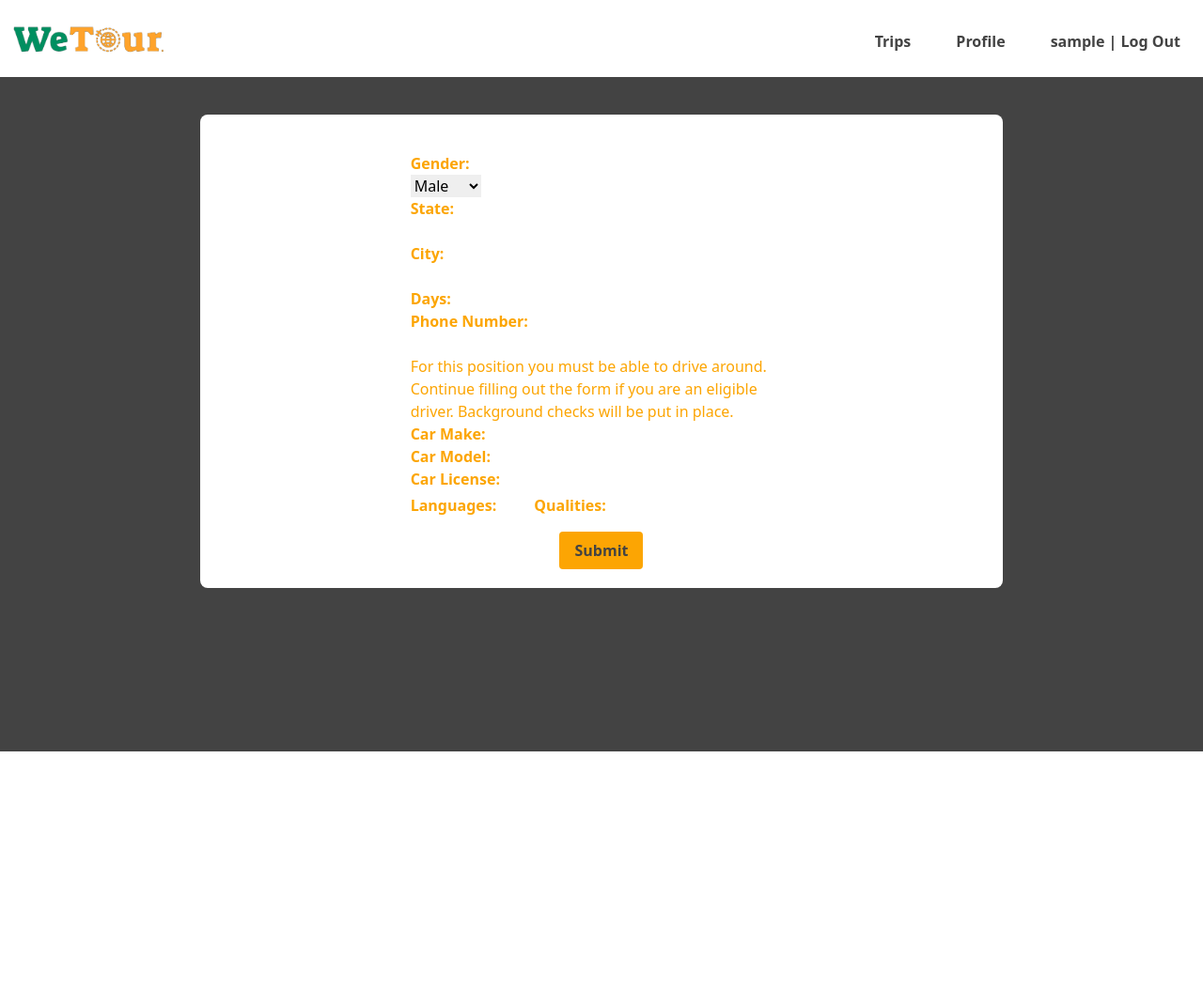
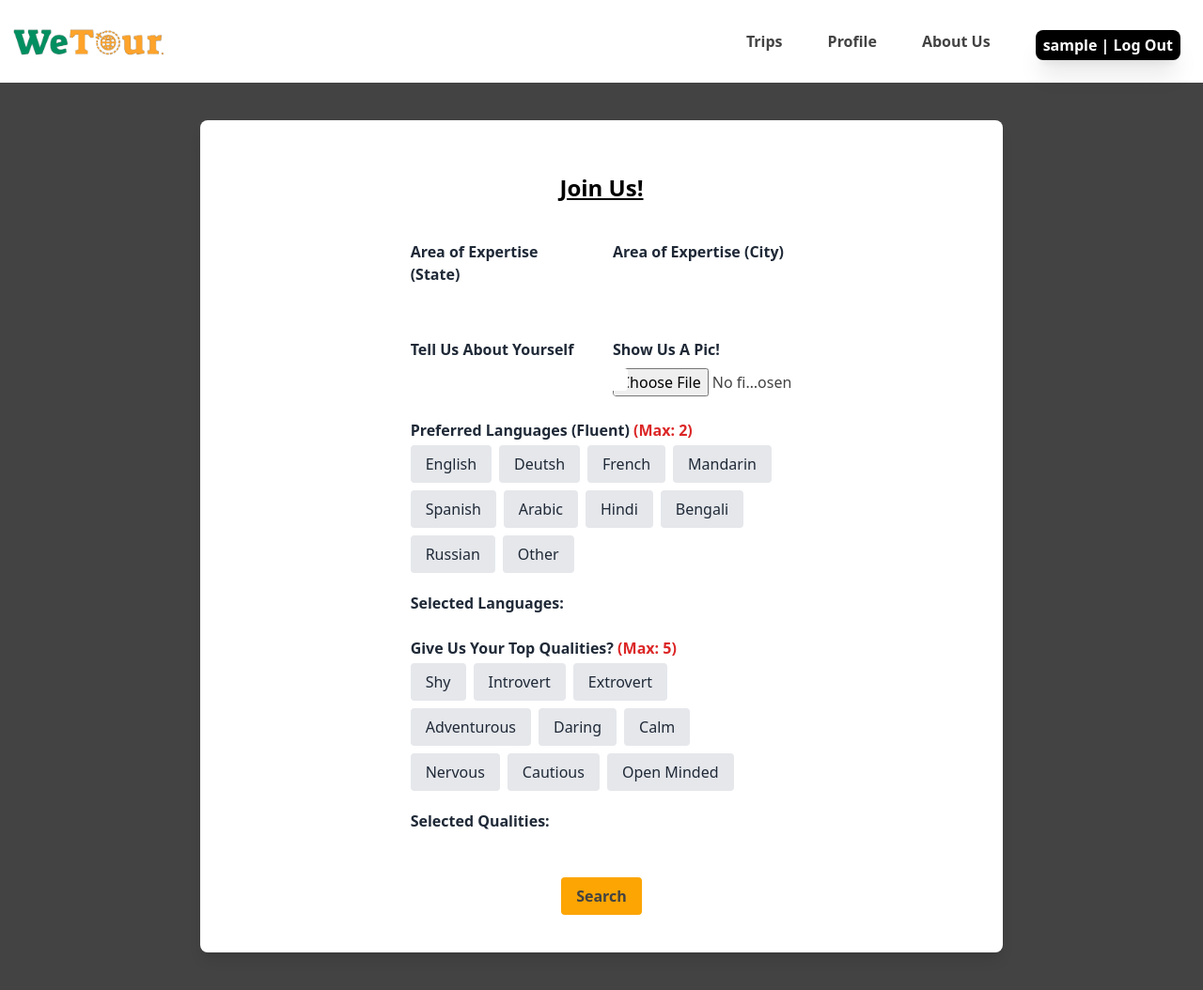
Before and after one commit to aidanvancil/WeTour, a Django app: page /guide in a window 1280 px wide. Shown: the whole page at 94% size. Before the commit the page ends 800 px from the top, so only its background shows below. Run offline with Django 4.2, Linux system fonts and the light colour scheme; the visitor is signed in with stand-in values (Sample User, id 1); some libraries are stand-ins or nearby versions.

Commit message:
Micro Commit

```diff
--- a/WeTour/urls.py
+++ b/WeTour/urls.py
@@ -27,7 +27,7 @@ urlpatterns = [
     path('logout', views.login, name='logout'),
     path('profile', views.profile, name='profile'),
     path('update_profile', views.update_profile, name='update_profile'),
-    path('aboutus', views.about_us, name='/aboutus'),
+    path('about', views.about_us, name='about'),
     path('trip', views.trip, name='trip'),
     path('render_guides', views.view_guide, name='render_guides'),
     path('guide', views.guide, name='guide'),
--- /dev/null
+++ b/app/admin.py
@@ -0,0 +1,5 @@
+from django.contrib import admin
+from .models import Trip, Profile
+
+admin.site.register(Trip)
+admin.site.register(Profile)
--- a/app/forms.py
+++ b/app/forms.py
@@ -27,27 +27,10 @@ class ProfileRegisterForm(forms.ModelForm):
         self.fields['phone_number'].widget.attrs.update({'placeholder': ('Phone #')})
 
 class TripForm(forms.Form):
-    GENDER_CHOICES = (
+    GENDER_CHOICES = [
         ('M', 'Male'),
         ('F', 'Female'),
         ('O', 'Other'),
-    )
-    LANGUAGES_CHOICES = (
-        ('EN', 'English'),
-        ('FR', 'French'),
-        ('ES', 'Spanish'),
-        ('DE', 'German'),
-    )
-    QUALITIES_CHOICES = [
-        'Shy',
-        'Introvert',
-        'Extrovert',
-        'Adventurous',
-        'Daring',
-        'Calm',
-        'Nervous',
-        'Cautious',
-        'Open Minded',
     ]
 
     gender = forms.ChoiceField(
@@ -74,21 +57,10 @@ class TripForm(forms.Form):
 
 
 class GuideForm(forms.Form):
-    GENDER_CHOICES = (
-        ('M', 'Male'),
-        ('F', 'Female'),
-        ('O', 'Other'),
-    )
-    LANGUAGES_CHOICES = (
-        ('EN', 'English'),
-        ('FR', 'French'),
-        ('ES', 'Spanish'),
-        ('DE', 'German'),
-    )
-
-    gender = forms.ChoiceField(
-        choices=GENDER_CHOICES,
-        widget=forms.Select(attrs={'class': 'form-select'}),
+    profile_pic = forms.ImageField()
+    bio = forms.CharField(
+        max_length=200,
+        widget=forms.TextInput(attrs={'class': 'form-input'})
     )
     state = forms.CharField(
         max_length=100,
--- a/app/templates/aboutus.html
+++ b/app/templates/aboutus.html
@@ -23,10 +23,10 @@
                         <div class="flex flex-col ml-[3%] pl-0 w-1/2 relative">
                             <br>
                             <br>
-                            <p class="text-[#434343] rounded-lg text-2xl text-center">Welcome to WeTour! We hope you have an amazing time exploring new places and meeting new people. </p>
+                            <p class="text-[#434343] rounded-lg text-2xl text-center font-bold p-4">Welcome to WeTour! We hope you have an amazing time exploring new places and meeting new people. </p>
                             <br>
                             <br>
-                            <p class="text-[#434343] rounded-lg text-2xl text-center">With love from the WeTour team!</p>
+                            <p class="text-[#434343] rounded-lg text-2xl font-bold text-center">With love from the <span class="px-2 py-1 text-inherit bg-black rounded-lg"><span class="text-[#03915E]">We</span><span class="text-[#FCA503]">Tour.</span></span> team!</p>
                         </div>
                     </div>
 
--- a/app/templates/base_home.html
+++ b/app/templates/base_home.html
@@ -14,15 +14,16 @@
 	</head>
   <nav class="bg-white sticky flex top-0 text-center justify-between p-2 z-50">
         <div class='flex relative mls-10' style="display: flex; justify-content: center; align-items: center;">
-          <img class="max-h-[40px] !important" src="{% static 'images/logo.png' %}" alt="logo"/>
+          <a href="{% url 'landing_page' %}"><img class="max-h-[40px] !important" src="{% static 'images/logo.png' %}" alt="logo"/></a>
         </div>
         <div class='flex justify-between p-4 font-ubuntu font-bold mt-2 text-[#434343] space-x-12'>
             <img src="" alt="" />
             <img src="" alt="" />
             {% if not homepage_T %}<h3 class='sm:mr-4 md:mr-4 lg:mr-6 xl:mr-10 mr-16 underline-animation'><a class="" href="{% url 'home' %}">Trips</a></h3>{% endif %}
-            {% if not guide_T %}<h3 class='sm:mr-4 md:mr-4 lg:mr-6 xl:mr-10 mr-16 underline-animation md:block hidden'><a class="" href="{% url 'guide' %}">Become A Tour Guide</a></h3>{% endif %}
+            {% if not guide_T %}<h3 class='sm:mr-4 md:mr-4 lg:mr-6 xl:mr-10 mr-16 underline-animation'><a class="" href="{% url 'guide' %}">Become A Tour Guide</a></h3>{% endif %}
             {% if not profile_T %}<h3 class='sm:mr-4 md:mr-4 lg:mr-6 xl:mr-10 mr-16 underline-animation'><a class="" href="{% url 'profile' %}">Profile</a></h3>{% endif %}
-            <h3 class='sm:mr-4 md:mr-4 lg:mr-6 xl:mr-10 mr-16 underline-animation sm:block hidden'><a class="" href="{% url 'logout' %}">{{user.username}} | Log Out</a></h3>
+            {% if not about_T %}<h3 class='sm:mr-4 md:mr-4 lg:mr-6 xl:mr-10 mr-16 underline-animation'><a class="" href="{% url 'about' %}">About Us</a></h3>{% endif %}
+            <h3 class='sm:mr-4 md:mr-4 lg:mr-6 xl:mr-10 mr-16 shadow-xl transition-transform duration-300 transform hover:-translate-y-1 hover:scale-105 md:block hidden px-2 py-1 bg-black rounded-lg text-white sm:block hidden'><a class="" href="{% url 'logout' %}">{{user.username}} | Log Out</a></h3>
         </div>
       </nav>
 	<body class="bg-[#434343] scroll-m-0">
--- a/app/templates/guide.html
+++ b/app/templates/guide.html
@@ -1,32 +1,127 @@
 {% extends 'base_home.html' %}
+{% load widget_tweaks %}
+{% block content %}
+<section class="w-2/3 mx-auto my-10 px-5 py-10 bg-white rounded-lg shadow-lg">
+    <div class="w-full p-4"><h1 class="flex font-bold text-black underline text-2xl justify-center">Join Us!</h1></div>
+  <form method="post" action="" id="inpform" class="w-full md:w-3/4 lg:w-1/2 mx-auto space-y-6">
+    {% csrf_token %}
+    <div class="grid grid-cols-2 gap-6">
+      <div class="flex flex-col">
+        <label for="state" class="font-bold text-gray-800 mb-2">Area of Expertise (State)</label>
+        {{ form.state|add_class:"rounded" }}
+      </div>
+      <div class="flex flex-col">
+        <label for="city" class="font-bold text-gray-800 mb-2">Area of Expertise (City)</label>
+        {{ form.city|add_class:"rounded" }}
+      </div>
+      <div class="flex flex-col">
+        <label for="gender" class="font-bold text-gray-800 mb-2">Tell Us About Yourself</label>
+        <div class="relative">
+          {{ form.bio|add_class:"rounded" }}
+        </div>
+      </div>
 
-{% block content %}
-<section class="w-2/3 h-1/2 mx-auto bg-white p-5 rounded-lg mt-10 mb-10">
-    <form method="post" action="trip" class="mx-auto mt-5">
-        <div class="w-1/2 mx-auto space-y-1 text-[#FCA503]">
-            {% csrf_token %}
-            <div class="">
-                <p class="font-bold">Gender: </p><div class="text-black">{{ form.gender }}</div>
-                <p class="font-bold">State: </p><div class="text-black">{{ form.state }}</div>
-                <p class="font-bold">City: </p><div class="text-black">{{ form.city }}</div>
-                <p class="font-bold">Days: </p><div class="text-black">{{ form.days }}</div>
-                <p class="font-bold">Phone Number: </p><div class="text-black">{{ form.phone_number }}</div>
-                <p>For this position you must be able to drive around. Continue filling out the form if you are an eligible driver. Background checks will be put in place. </p>
-                <p class="font-bold">Car Make: </p><div class="text-black">{{ form.make }}</div>
-                <p class="font-bold">Car Model: </p><div class="text-black">{{ form.model }}</div>
-                <p class="font-bold">Car License: </p><div class="text-black">{{ form.license_plate }}</div>
-            </div>
-            <div class="flex space-x-10">
-                <div class=""><p class="font-bold">Languages: </p><div class="text-black">{{ form.languages }}</div></div>
-                <div class="text-left"><p class="font-bold">Qualities: </p><div class="text-black">{{ form.qualities }}</div></div>
-            </div>
+      <div class="flex flex-col">
+        <label for="days" class="font-bold text-gray-800 mb-2">Show Us A Pic!</label>
+        {{ form.profile_pic|add_class:"rounded text-l text-[#434343] hover:animate-pulse" }}
+      </div>
+    </div>
+    <div class="">
+      <label for="languages" class="font-bold text-gray-800 mb-2">Preferred Languages (Fluent) <span class="text-red-600">(Max: 2)</span></label>
+      <div id="language-buttons" class="flex flex-wrap mb-4">
+        {% for i in languages %}
+          <button class="rounded bg-gray-200 text-gray-800 px-4 py-2 mr-2 my-1 language-button" data-value="{{ i }}">
+            {{ i }}
+          </button>
+        {% endfor %}
+      </div>
+      <div id="selected-languages" class="mt-4">
+        <span class="font-bold text-gray-800 mr-2">Selected Languages:</span>
+        <ul id="selected-languages-list"></ul>
+      </div>
+    </div>
+
+      <div class="">
+        <label for="qualities" class="font-bold text-gray-800 mb-2">Give Us Your Top Qualities?<span class="text-red-600"> (Max: 5)</span></label>
+        <div id="qual-buttons" class="flex flex-wrap mb-4">
+          {% for i in qualities %}
+            <button class="rounded bg-gray-200 text-gray-800 px-4 py-2 mr-2 my-1 qual-button" data-value="{{ i }}">
+              {{ i }}
+            </button>
+          {% endfor %}
         </div>
-        <div class="flex items-center justify-between">
-            <button class="bg-[#FCA503] text-[#434343] mx-auto mt-4 font-bold py-2 px-4 rounded focus:outline-none focus:shadow-outline" type="submit">
-                Submit
-            </button>
+        <div id="selected-q" class="mt-4">
+          <span class="font-bold text-gray-800 mr-2">Selected Qualities:</span>
+          <ul id="selected-q-list"></ul>
         </div>
-    </form>
+      </div>
+    </div>
+    <div class="flex flex-col items-center">
+    <button class="bg-[#FCA503] text-[#434343] mt-6 font-bold py-2 px-4 rounded hover:bg-yellow-600 focus:outline-none focus:shadow-outline" type="submit">
+      Search
+    </button>
+    </div>
+  </form>
+</section>
 
-</section>
+
+<script>
+  const langbutton = document.querySelectorAll('.language-button');
+  const qualbutton = document.querySelectorAll('.qual-button');
+  const selectedClass = 'bg-blue-500-text-white';
+  const selectedLanguagesList = document.getElementById('selected-languages-list');
+  const selectedQualList = document.getElementById('selected-q-list');
+  const languagePool = document.getElementById('language-buttons');
+  const qualPool = document.getElementById('qual-buttons');
+  const maxLangSelected = 2;
+  const maxQualSelected = 5;
+
+  langbutton.forEach(butto => {
+    butto.addEventListener('click', () => {
+      butto.classList.toggle(selectedClass);
+
+      if (butto.classList.contains(selectedClass) && maxLangSelected - selectedLanguagesList.children.length > 0) {
+        selectedLanguagesList.appendChild(butto);
+      } else {
+        const listItem = document.createElement('li');
+        listItem.innerText = butto.getAttribute('data-value');
+        languagePool.appendChild(butto);
+      }
+    });
+  });
+
+  qualbutton.forEach(butto => {
+    butto.addEventListener('click', () => {
+      butto.classList.toggle(selectedClass);
+
+      if (butto.classList.contains(selectedClass) && maxQualSelected - selectedQualList.children.length > 0) {
+        selectedQualList.appendChild(butto);
+      } else {
+        const listItem = document.createElement('li');
+        listItem.innerText = butto.getAttribute('data-value');
+        qualPool.appendChild(butto);
+      }
+    });
+  });
+
+
+  const langButtons = document.querySelectorAll('.language-button');
+  const qualButtons = document.querySelectorAll('.qual-button');
+  const form = document.querySelector('form');
+
+  langButtons.forEach(button => {
+    button.addEventListener('click', event => {
+      event.preventDefault();
+      // add or remove the button from the selected languages list
+    });
+  });
+
+  qualButtons.forEach(button => {
+    button.addEventListener('click', event => {
+      event.preventDefault();
+      // add or remove the button from the selected qualities list
+    });
+  });
+</script>
+
 {% endblock %}
--- a/app/templates/trip.html
+++ b/app/templates/trip.html
@@ -2,6 +2,7 @@
 {% load widget_tweaks %}
 {% block content %}
 <section class="w-2/3 mx-auto my-10 px-5 py-10 bg-white rounded-lg shadow-lg">
+  <div class="w-full p-4"><h1 class="flex font-bold text-black underline text-2xl justify-center">Add A Trip</h1></div>
   <form method="post" action="" id="inpform" class="w-full md:w-3/4 lg:w-1/2 mx-auto space-y-6">
     {% csrf_token %}
     <div class="grid grid-cols-2 gap-6">
--- a/app/views.py
+++ b/app/views.py
@@ -2,13 +2,16 @@ from django.shortcuts import render, redirect, reverse
 from app.forms import UserFormCreation, TripForm, GuideForm, ProfileRegisterForm
 from app.models import TourGuide, Trip, User, Profile
 from django.contrib.auth.decorators import login_required
-from django.contrib.auth import authenticate, logout
+from django.contrib.auth import authenticate
 from django.contrib import messages
 from django.contrib.auth import login as log
+from django.contrib.auth import logout as auth_logout
 import os
 from twilio.rest import Client
 import environ
+import cohere
 
+co = cohere.Client('<CH11rgIb6Qn54wJphehBGeMm0EHmuJJxBXiS3IAS>')
 env = environ.Env()
 environ.Env.read_env()
 
@@ -95,19 +98,24 @@ def login(request):
 
 @login_required(login_url='login')
 def logout(request):
-    logout(request)
+    auth_logout(request)
     return redirect('login')
 
 @login_required(login_url='login')
 def homepage(request):
-    return render(request, 'homepage.html', {'homepage_T': True})
+    trips = Trip.objects.filter(user=request.user).all()
+    trips_count = Trip.objects.filter(user=request.user).count()
+    print(trips)
+    print(trips_count)
+    return render(request, 'homepage.html', {'homepage_T': True, 'trips':trips, 'trip_count':trips_count})
 
 @login_required(login_url='login')
 def profile(request):
     return render(request, 'profile.html', {'no_footer': True, 'profile_T': True})
 
+@login_required(login_url='login')
 def about_us(request):
-    return render(request, 'aboutus.html', {'no_footer': True, 'profile_T': True})
+    return render(request, 'aboutus.html', {'no_footer': True, 'about_T': True})
 
 @login_required(login_url='login')
 def payments(request):
@@ -118,7 +126,7 @@ def view_guide(request):
     if request.method == 'GET':
         profile = spawn_trips(request)
         filtered_guides = TourGuide.objects.filter(user__state=profile[0].state)
-        context = {'guides': filtered_guides}
+        context = {'guides': filtered_guides, 'qualities': QUALITIES_CHOICES, 'languages': LANGUAGES}
         return render(request, 'render_guides.html', context)
     else:
         return redirect('home')
@@ -131,11 +139,10 @@ def trip(request):
             gender = form.cleaned_data['gender']
             state = form.cleaned_data['state']
             city = form.cleaned_data['city']
-            request.user.city = city
-            request.user.state = state
-            request.user.gender = gender
-
-            request.user.save()
+            newTrip = Trip()
+            newTrip.destination = city + ', ' + state
+            newTrip.user = request.user
+            newTrip.save()
             return redirect('render_guides')
     else:
         form = TripForm()
@@ -146,15 +153,17 @@ def guide(request):
     if request.method == 'POST':
         form = GuideForm(request.POST)
         if form.is_valid():
-            gender = form.cleaned_data['gender']
-            state = form.cleaned_data['state']
-            city = form.cleaned_data['city']
-            phone_number = form.cleaned_data['phone_number']
-            # Do something with the data
+            bio = form.cleaned_data['bio']
+            profile = spawn_trips(request)
+            guide = TourGuide()
+            response = co.summarize(text=bio)
+            guide.user = profile[0]
+            guide.bio = response.classifications.prediction
+            guide.save()
             return redirect('home')
     else:
         form = GuideForm()
-    return render(request, 'guide.html', {'form': form, 'no_footer': True, 'guide_T': True})
+    return render(request, 'guide.html', {'form': form, 'no_footer': True, 'guide_T': True, 'qualities': QUALITIES_CHOICES, 'languages': LANGUAGES})
 
 @login_required(login_url='login')
 def update_profile(request):
```
Also changed, not shown: app/models.py (+2 -6 lines), app/templates/homepage.html (+14 -9 lines), app/migrations/0008_remove_profile_biography_remove_tourguide_bio_and_more.py (added), app/migrations/0009_rename_biography_tourguide_bio.py (added), app/migrations/0010_remove_trip_description_remove_trip_tour_guide.py (added), app/migrations/0011_remove_trip_num_days.py (added).
